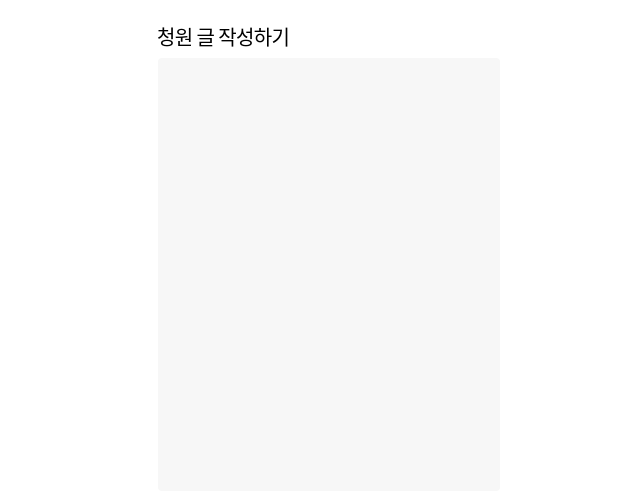
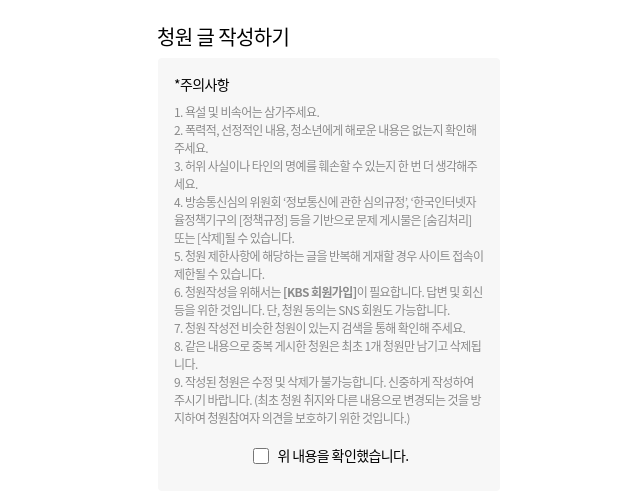
Before and after one commit to CDS-Seminar-Team3/CDS3-Client, a React (Vite) app: page /createPetition in a window 1280 px wide. Shown: the top 502 px of the page, without its empty margins (311-951 px from the left). Built offline with nearby package versions, Linux system fonts and the light colour scheme.

Commit message:
feat: 주의사항 컴포넌트 ui

```diff
--- a/src/components/createPetition/Caution.jsx
+++ b/src/components/createPetition/Caution.jsx
@@ -5,6 +5,27 @@ const Caution = () => {
   return (
     <St.CautionWrapper>
       <St.Caution>
+        <h3>*주의사항</h3>
+        <article>
+          1. 욕설 및 비속어는 삼가주세요. <br />
+          2. 폭력적, 선정적인 내용, 청소년에게 해로운 내용은 없는지 확인해주세요. <br />
+          3. 허위 사실이나 타인의 명예를 훼손할 수 있는지 한 번 더 생각해주세요.
+          <br />
+          4. 방송통신심의 위원회 ‘정보통신에 관한 심의규정’, ‘한국인터넷자율정책기구의 [정책규정]
+          등을 기반으로 문제 게시물은 [숨김처리] 또는 [삭제]될 수 있습니다. <br />
+          5. 청원 제한사항에 해당하는 글을 반복해 게재할 경우 사이트 접속이 제한될 수 있습니다.{' '}
+          <br />
+          6. 청원작성을 위해서는 <span>[KBS 회원가입]</span>이 필요합니다. 답변 및 회신 등을 위한
+          것입니다. 단, 청원 동의는 SNS 회원도 가능합니다. <br />
+          7. 청원 작성전 비슷한 청원이 있는지 검색을 통해 확인해 주세요. <br />
+          8. 같은 내용으로 중복 게시한 청원은 최초 1개 청원만 남기고 삭제됩니다. <br />
+          9. 작성된 청원은 수정 및 삭제가 불가능합니다. 신중하게 작성하여 주시기 바랍니다. (최초
+          청원 취지와 다른 내용으로 변경되는 것을 방지하여 청원참여자 의견을 보호하기 위한
+          것입니다.)
+        </article>
+        <St.ConfirmCaution>
+          <input type="checkbox" /> 위 내용을 확인했습니다.
+        </St.ConfirmCaution>
       </St.Caution>
     </St.CautionWrapper>
   );
@@ -16,12 +37,53 @@ const St = {
   CautionWrapper: styled.div`
     display: flex;
     justify-content: center;
+
+    margin-bottom: 3.2rem;
   `,
   Caution: styled.div`
     width: 34.2rem;
     height: 43.3rem;
     border-radius: 0.4rem;
+    padding: 1.6rem;
+    padding-bottom: 2.55rem;
 
     background-color: ${theme.colors.gray100};
+
+    & > h3 {
+      padding-bottom: 0.8rem;
+
+      ${theme.fonts.body1}
+    }
+
+    & > article {
+      padding-bottom: 1.75rem;
+      color: ${theme.colors.gray400};
+
+      ${theme.fonts.body3}
+
+      & > span {
+        ${theme.fonts.body3_bold}
+      }
+    }
+  `,
+  ConfirmCaution: styled.div`
+    display: flex;
+    justify-content: center;
+    align-items: center;
+
+    ${theme.fonts.body1}
+
+    & > input {
+      display: inline-block;
+
+      height: 1.6rem;
+      width: 1.6rem;
+      margin-right: 0.8rem;
+      //border-width 적용 안 됨 이슈
+      border-width: 0.2rem;
+      border-style: solid;
+      border-color: ${theme.colors.gray400};
+      border-radius: 0.4rem;
+    }
   `,
 };
```
